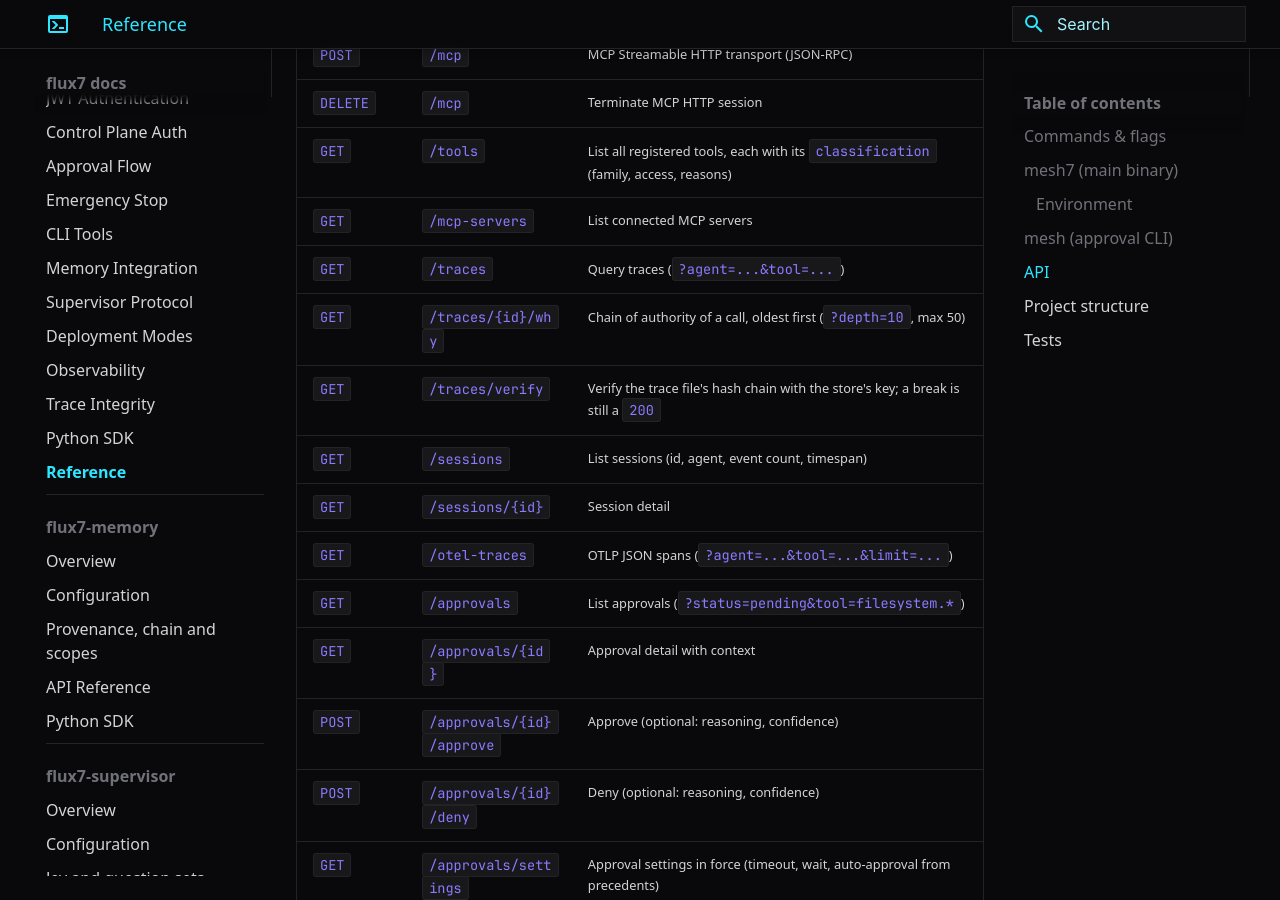
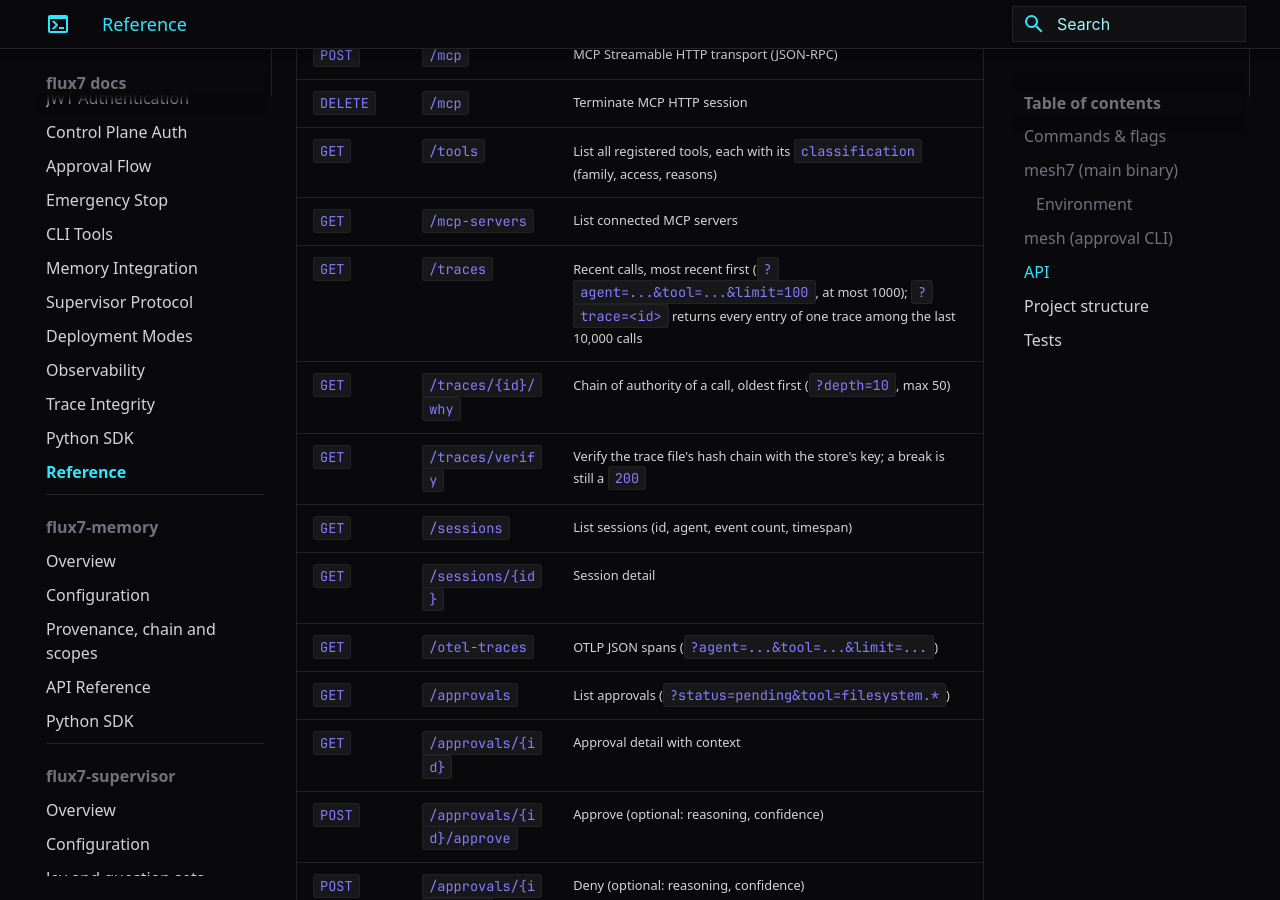
Before and after one commit to KTCrisis/flux7-docs, an MkDocs documentation site: the page built from docs/mesh7/reference.md, in a window 1280 px wide and 900 px high, scrolled down 2825 px. Built offline with MkDocs 1.6.1 and Material for MkDocs 9.7.7, drawn with Linux system fonts in a browser that asks for light colours; some web fonts are replaced.

Commit message:
docs(mesh7): /traces ?trace and limit
Co-Authored-By: Claude Opus 5.5 (1M context) <noreply@anthropic.com>
Claude-Session: https://claude.ai/code/session_015sCEoLuJcrMipNLkeBYDLr

```diff
--- a/docs/mesh7/reference.md
+++ b/docs/mesh7/reference.md
@@ -76,7 +76,7 @@ The approval commands (`pending`, `show`, `approve`, `deny`, `watch`) send no `A
 | `DELETE` | `/mcp` | Terminate MCP HTTP session |
 | `GET` | `/tools` | List all registered tools, each with its `classification` (family, access, reasons) |
 | `GET` | `/mcp-servers` | List connected MCP servers |
-| `GET` | `/traces` | Query traces (`?agent=...&tool=...`) |
+| `GET` | `/traces` | Recent calls, most recent first (`?agent=...&tool=...&limit=100`, at most 1000); `?trace=<id>` returns every entry of one trace among the last 10,000 calls |
 | `GET` | `/traces/{id}/why` | Chain of authority of a call, oldest first (`?depth=10`, max 50) |
 | `GET` | `/traces/verify` | Verify the trace file's hash chain with the store's key; a break is still a `200` |
 | `GET` | `/sessions` | List sessions (id, agent, event count, timespan) |
```
